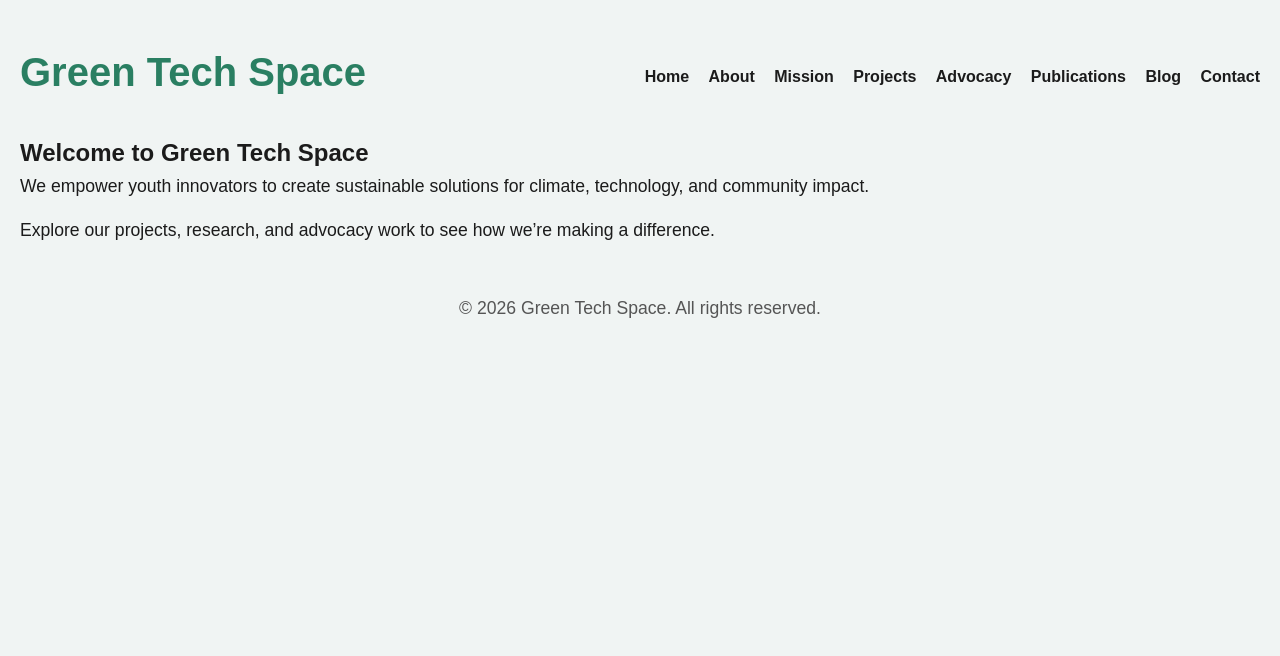
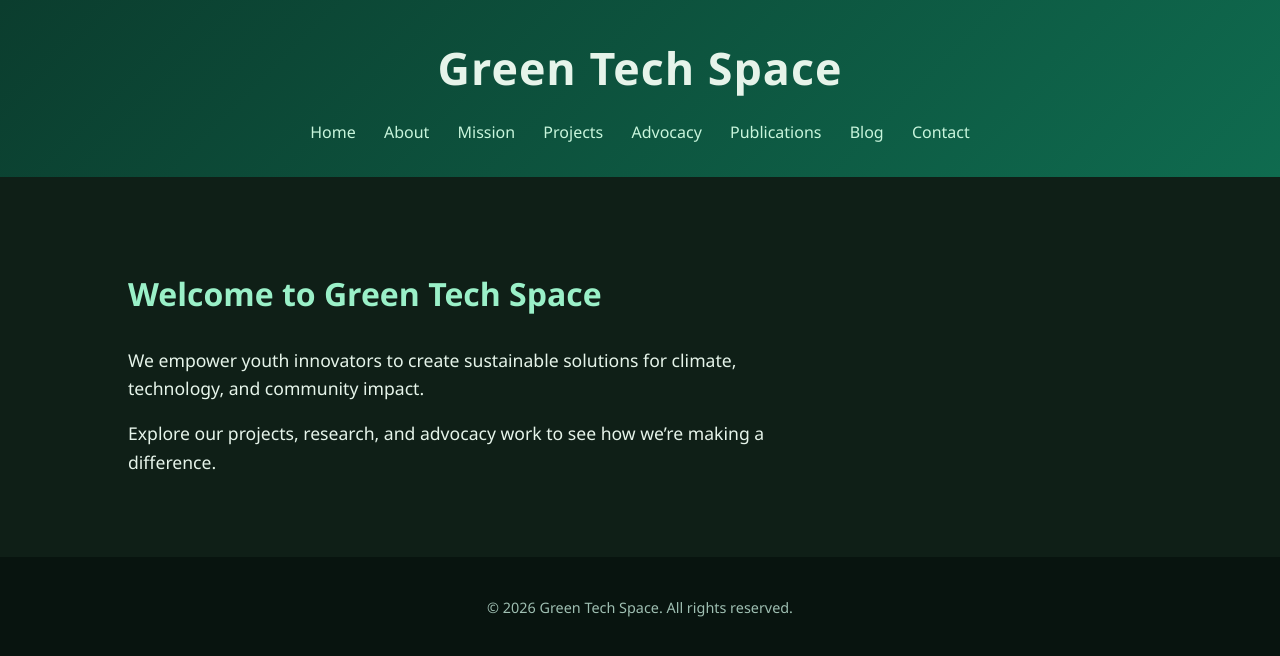
Before and after one commit to tabithambuthia14-create/green-tech-space, a plain HTML site: page index.html in a window 1280 px wide. Drawn offline with Linux system fonts and the light colour scheme.

Commit message:
Update style.css

```diff
--- a/style.css
+++ b/style.css
@@ -1,74 +1,61 @@
 /* Reset */
-* {
-  margin: 0;
-  padding: 0;
-  box-sizing: border-box;
-  font-family: 'Arial', sans-serif;
-}
-
-/* Body */
 body {
-  background-color: #f0f4f3;
-  color: #1b1b1b;
-  line-height: 1.6;
-  padding: 20px;
+    margin: 0;
+    font-family: "Segoe UI", Arial, sans-serif;
+    background-color: #0f1f17;
+    color: #e6f4ea;
+    line-height: 1.6;
 }
 
 /* Header */
 header {
-  display: flex;
-  align-items: center;
-  justify-content: space-between;
-  padding: 20px 0;
+    background: linear-gradient(135deg, #0b3d2e, #0f6b4f);
+    padding: 2rem;
+    text-align: center;
 }
 
-header img {
-  height: 60px;
+header h1 {
+    margin: 0;
+    font-size: 2.8rem;
+    letter-spacing: 1px;
 }
 
 /* Navigation */
+nav {
+    margin-top: 1rem;
+}
+
 nav a {
-  margin-left: 15px;
-  text-decoration: none;
-  color: #1b1b1b;
-  font-weight: bold;
+    color: #c8f5dc;
+    text-decoration: none;
+    margin: 0 12px;
+    font-weight: 500;
 }
 
 nav a:hover {
-  color: #2a7f62;
+    text-decoration: underline;
 }
 
 /* Main content */
-h1 {
-  font-size: 2.5rem;
-  color: #2a7f62;
-  margin-bottom: 10px;
+main {
+    padding: 4rem 10%;
 }
 
-p {
-  margin-bottom: 15px;
-  font-size: 1.1rem;
+section h2 {
+    font-size: 2rem;
+    color: #9af0c8;
 }
 
-/* Buttons */
-button {
-  background-color: #2a7f62;
-  color: #fff;
-  border: none;
-  padding: 10px 20px;
-  cursor: pointer;
-  font-size: 1rem;
-  border-radius: 5px;
-}
-
-button:hover {
-  background-color: #1b5e44;
+section p {
+    max-width: 700px;
+    font-size: 1.1rem;
 }
 
 /* Footer */
 footer {
-  margin-top: 50px;
-  text-align: center;
-  color: #555;
-  font-size: 0.9rem;
+    background-color: #08140f;
+    text-align: center;
+    padding: 1.5rem;
+    font-size: 0.9rem;
+    color: #9fbfb2;
 }
```
